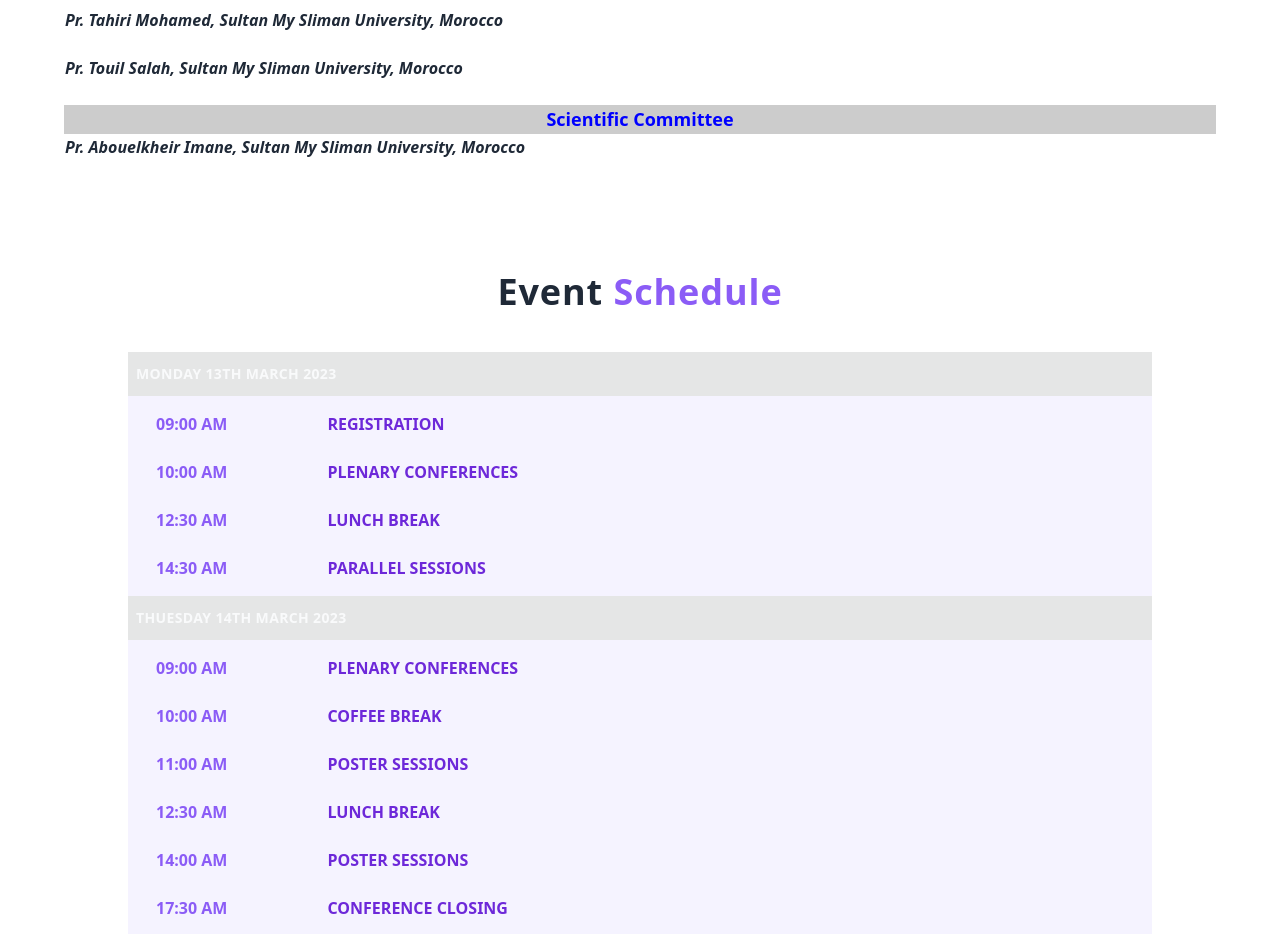
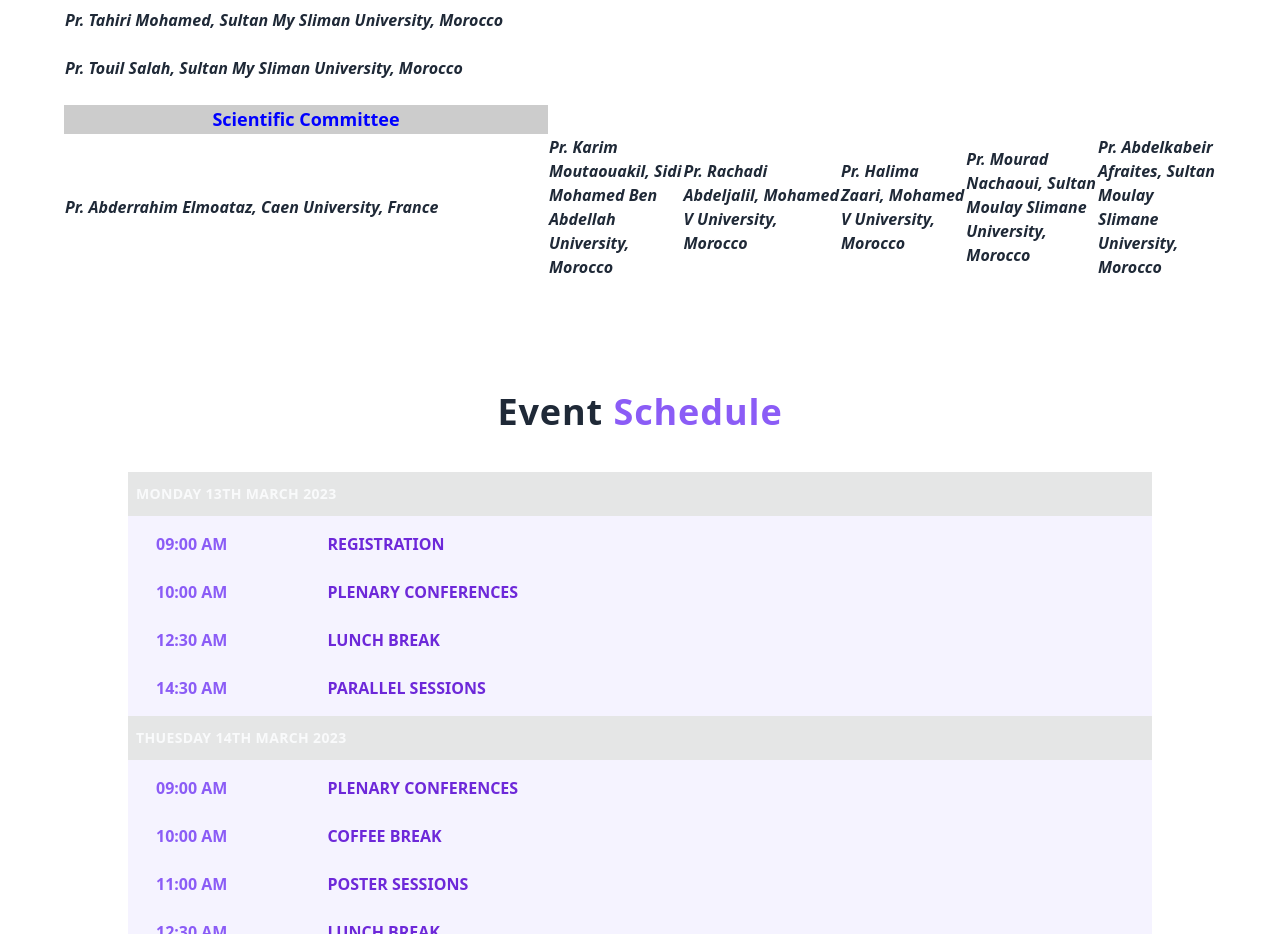
Before and after one commit to CodeSplash/JDMSI2023, a plain HTML site: page index.html in a window 1280 px wide. Shown: the part 4740-5674 px from the top of the page. Drawn offline with nearby package versions, Linux system fonts and the light colour scheme.

Commit message:
Update index.html

```diff
--- a/index.html
+++ b/index.html
@@ -251,7 +251,17 @@
     </td>
     </tr>
     <tr>
-    <td style="width: 50.0000%;"><address><span style="font-size: medium;"><strong>Pr. Abouelkheir Imane<strong><strong><strong>,<strong>&nbsp;<strong>Sultan My Sliman University, Morocco</strong></strong></strong></strong></strong></strong></span></address>
+    <td style="width: 50.0000%;"><address><span style="font-size: medium;"><strong>Pr. Abderrahim Elmoataz<strong><strong><strong>,<strong>&nbsp;<strong>Caen University, France</strong></strong></strong></strong></strong></strong></span></address>
+    </td>
+    <td style="width: 50.0000%;"><address><span style="font-size: medium;"><strong>Pr. Karim Moutaouakil<strong><strong><strong>,<strong>&nbsp;<strong>Sidi Mohamed Ben Abdellah University, Morocco</strong></strong></strong></strong></strong></strong></span></address>
+    </td>
+    <td style="width: 50.0000%;"><address><span style="font-size: medium;"><strong>Pr. Rachadi Abdeljalil<strong><strong><strong>,<strong>&nbsp;<strong>Mohamed V University, Morocco</strong></strong></strong></strong></strong></strong></span></address>
+    </td>
+    <td style="width: 50.0000%;"><address><span style="font-size: medium;"><strong>Pr. Halima Zaari<strong><strong><strong>,<strong>&nbsp;<strong>Mohamed V University, Morocco</strong></strong></strong></strong></strong></strong></span></address>
+    </td>
+    <td style="width: 50.0000%;"><address><span style="font-size: medium;"><strong>Pr. Mourad Nachaoui<strong><strong><strong>,<strong>&nbsp;<strong>Sultan Moulay Slimane University, Morocco</strong></strong></strong></strong></strong></strong></span></address>
+    </td>
+    <td style="width: 50.0000%;"><address><span style="font-size: medium;"><strong>Pr. Abdelkabeir Afraites<strong><strong><strong>,<strong>&nbsp;<strong>Sultan Moulay Slimane University, Morocco</strong></strong></strong></strong></strong></strong></span></address>
     </td>
     </tr>
     </tbody>
```
